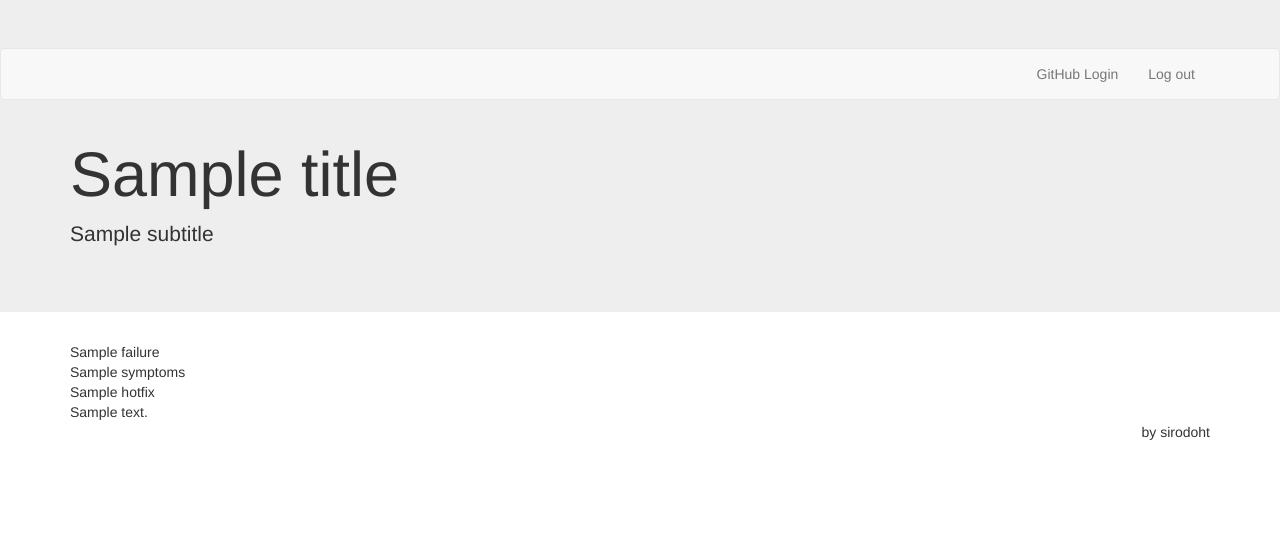
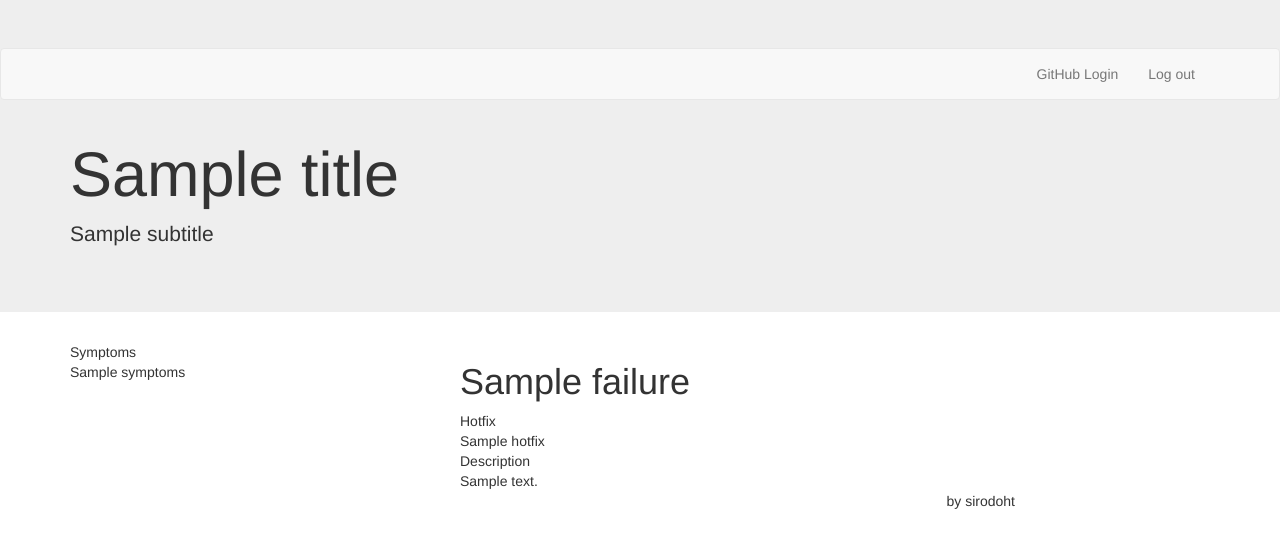
Before and after one commit to sirodoht/muddles, a Node project: template front/views/failure.pug in a window 1280 px wide. Shown: the top 548 px of the page. Run offline with Node 20 templates, Linux system fonts and the light colour scheme; the template is opened without the code that fills it: most values are stand-ins (such as "Sample title", 1, 10 or a date in 2020); some libraries are stand-ins or nearby versions.

Commit message:
refactor failure view

```diff
--- a/front/views/failure.pug
+++ b/front/views/failure.pug
@@ -2,12 +2,17 @@ extends layout
 
 block content
   .container
-    .row
-      .col-md-12
-        .single
-          .title= failure.title
-          .symptom= failure.symptoms
-          .hotfix= failure.hotfix
-          .description= failure.description
-          .author.text-right by
-            span &nbsp;sirodoht
+    .row.single
+      .col-md-4
+        .empty-space
+        .title Symptoms
+        .body= failure.symptoms
+      .col-md-6
+        h1= failure.title
+        .title Hotfix
+        .body= failure.hotfix
+        .title Description
+        .body= failure.description
+        .empty-space
+        .author.text-right by
+          span &nbsp;sirodoht
```
